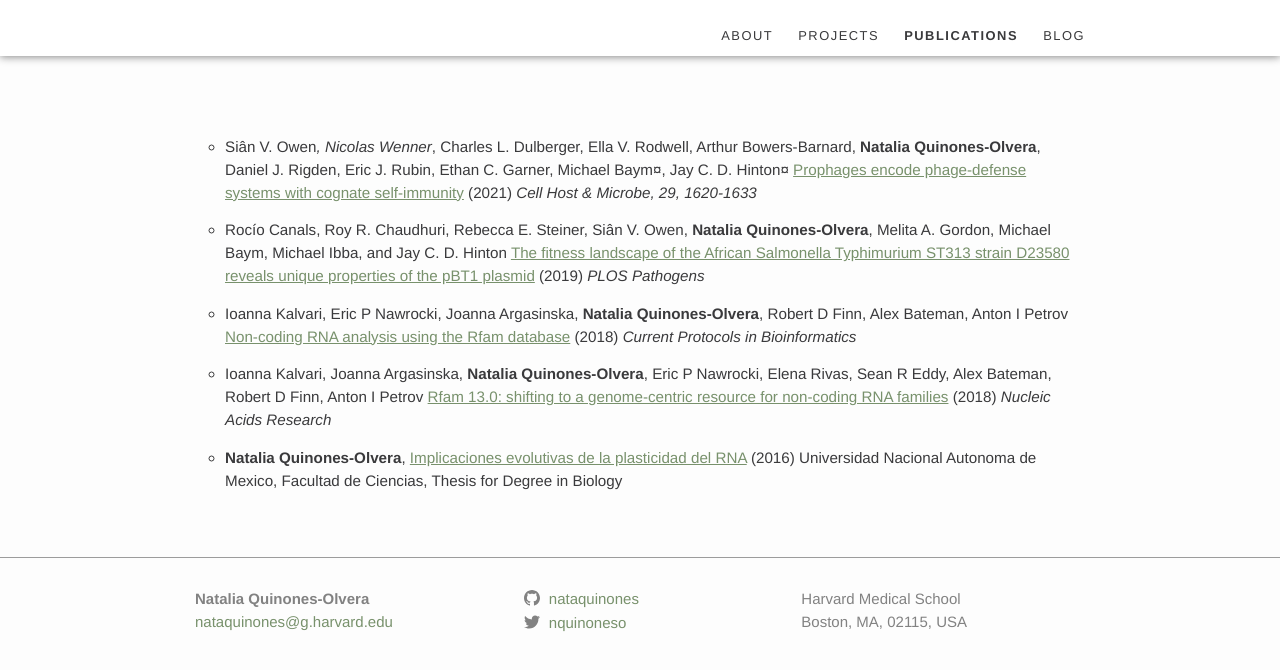
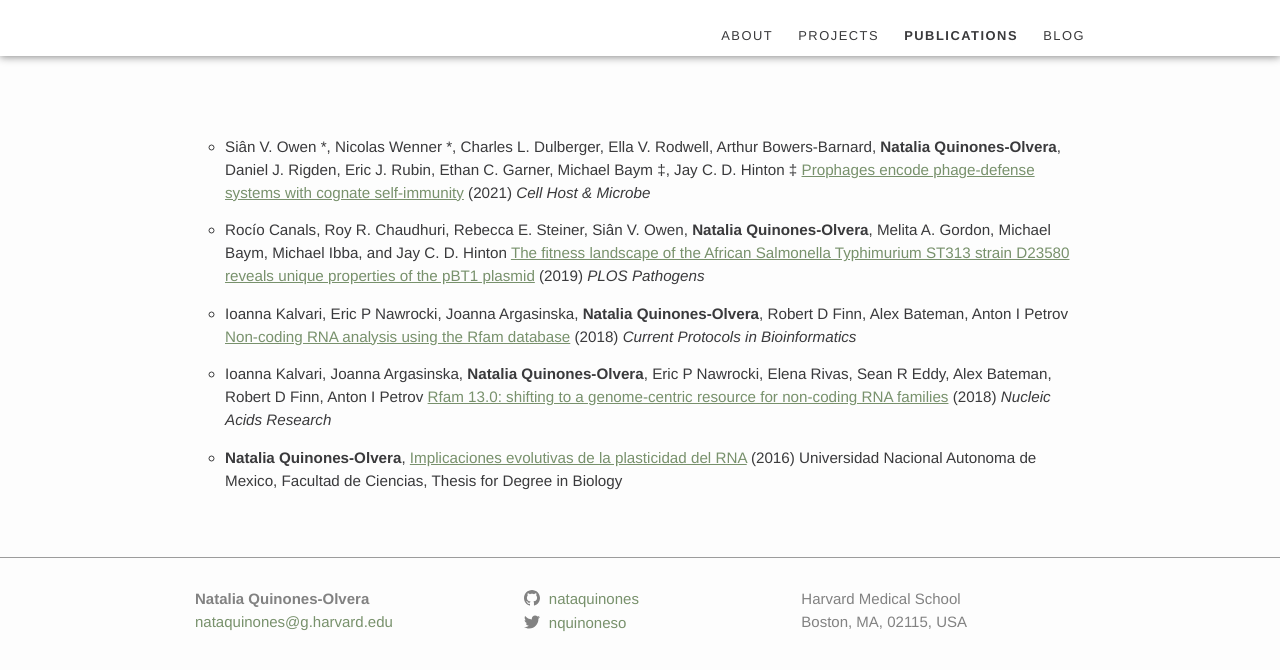
Before and after one commit to nataquinones/nataquinones.github.io, a Jekyll site: the page built from publications.md, in a window 1280 px wide. Shown: the top 670 px of the page. Built offline with Jekyll 4.4.1, drawn with Linux system fonts in a browser that asks for light colours; nearby versions of some CDN libraries.

Commit message:
Fix typos

```diff
--- a/publications.md
+++ b/publications.md
@@ -5,7 +5,7 @@ permalink: /publications
 icon: https://emojipedia-us.s3.dualstack.us-west-1.amazonaws.com/thumbs/240/apple/237/closed-book_1f4d5.png
 ---
 
-- Siân V. Owen*, Nicolas Wenner*, Charles L. Dulberger, Ella V. Rodwell, Arthur Bowers-Barnard, **Natalia Quinones-Olvera**, Daniel J. Rigden, Eric J. Rubin, Ethan C. Garner, Michael Baym¤, Jay C. D. Hinton¤ [<u>Prophages encode phage-defense systems with cognate self-immunity</u>](https://www.cell.com/cell-host-microbe/article/S1931-3128(21)00418-2/fulltext) (2021) *Cell Host & Microbe, 29, 1620-1633*
+- Siân V. Owen \*, Nicolas Wenner \*, Charles L. Dulberger, Ella V. Rodwell, Arthur Bowers-Barnard, **Natalia Quinones-Olvera**, Daniel J. Rigden, Eric J. Rubin, Ethan C. Garner, Michael Baym ‡, Jay C. D. Hinton ‡ [<u>Prophages encode phage-defense systems with cognate self-immunity</u>](https://www.cell.com/cell-host-microbe/article/S1931-3128(21)00418-2/fulltext) (2021) *Cell Host & Microbe*
 
 - Rocío Canals, Roy R. Chaudhuri, Rebecca E. Steiner, Siân V. Owen, **Natalia Quinones-Olvera**, Melita A. Gordon, Michael Baym, Michael Ibba, and Jay C. D. Hinton [<u>The fitness landscape of the African Salmonella Typhimurium ST313 strain D23580 reveals unique properties of the pBT1 plasmid</u>](https://doi.org/10.1371/journal.ppat.1007948) (2019) *PLOS Pathogens*
 
```
Also changed, not shown: projects/science/_posts/2020-04-13-covid19_mexico.md (+1 -1 lines).
